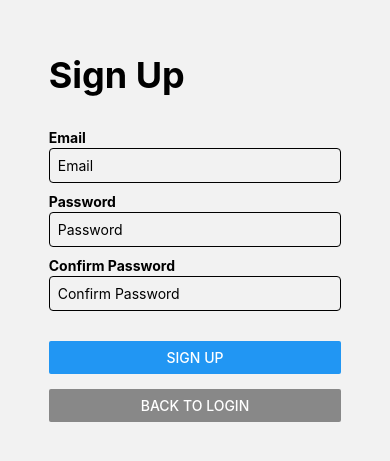
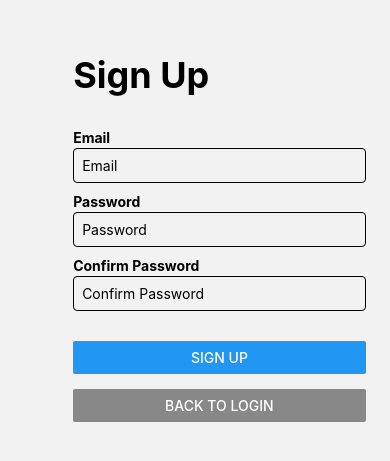
Before and after one commit to DivyanshuAlok/NoteMate, a React Native app: screen /SignUp in a window 390 px wide. Shown: the part 121-582 px from the top of the page. Built offline with nearby package versions, Linux system fonts and the light colour scheme.

Commit message:
login and sign up fixed

```diff
--- a/src/screens/LoginScreen.tsx
+++ b/src/screens/LoginScreen.tsx
@@ -69,6 +69,7 @@ const styles = StyleSheet.create({
   container: {
     flex: 1,
     justifyContent: 'center',
+    alignSelf: 'center',
     paddingLeft: Dimensions.get('window').width * 0.125, // 12.5% left indent
     marginBottom: Dimensions.get('window').height * 0.15, // 10% bottom indent},
   },
--- a/src/screens/SignUpScreen.tsx
+++ b/src/screens/SignUpScreen.tsx
@@ -79,6 +79,7 @@ const styles = StyleSheet.create({
   container: {
     flex: 1,
     justifyContent: 'center',
+    alignSelf: 'center',
     paddingLeft: screenWidth * 0.125,
     marginBottom: Dimensions.get('window').height * 0.15, // 10% bottom indent},
   },
```
